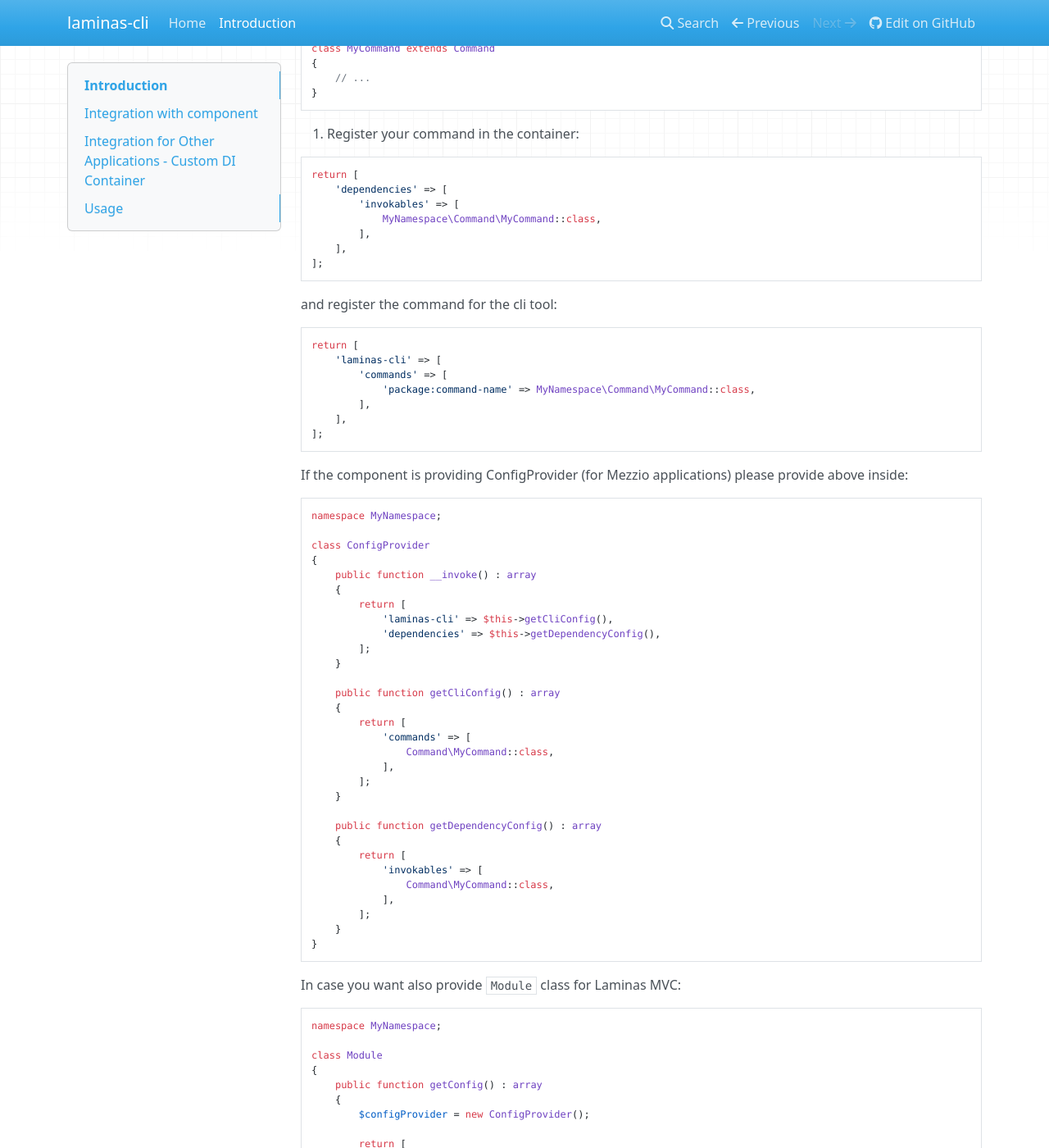
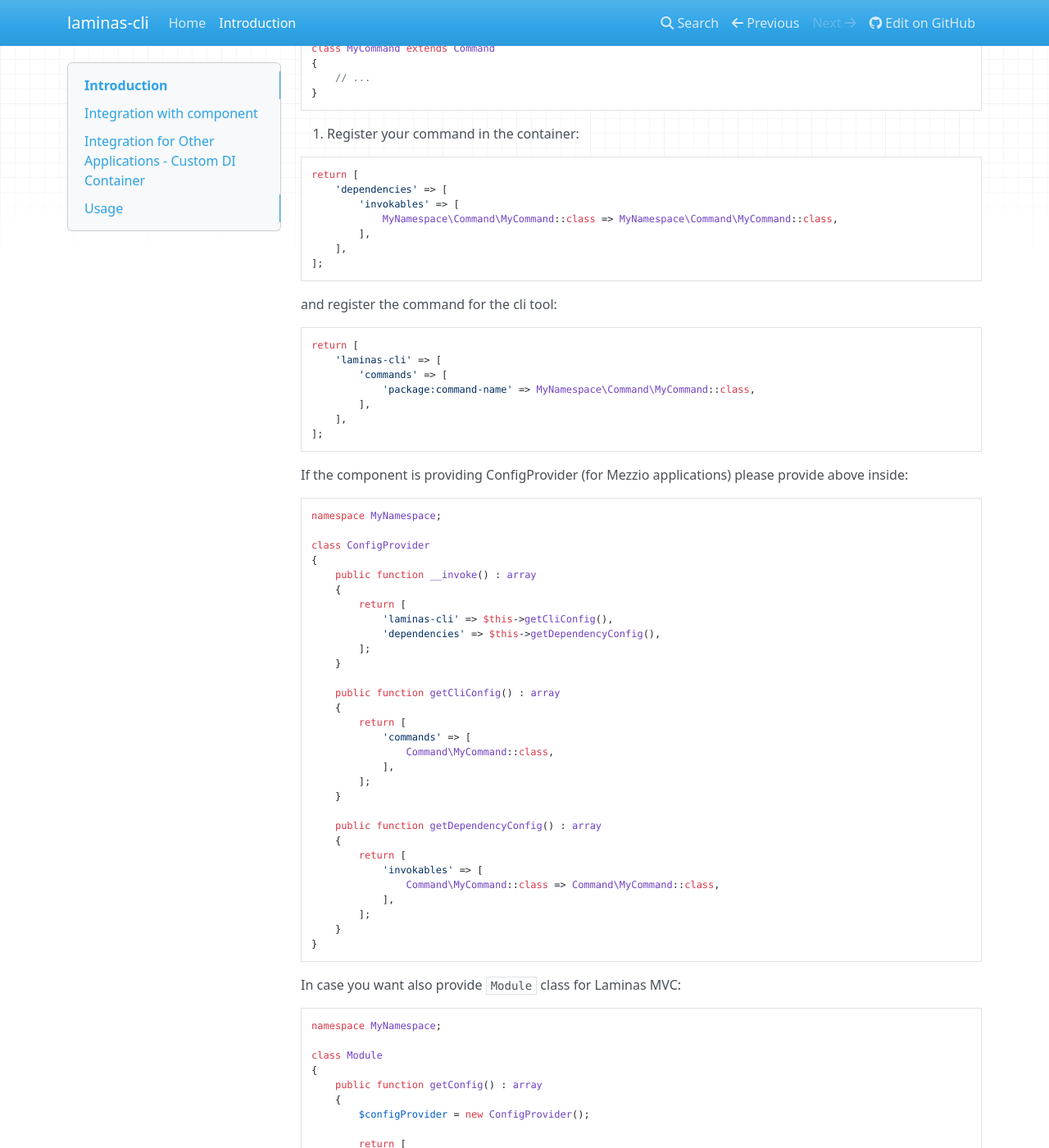
Before and after one commit to laminas/laminas-cli, an MkDocs documentation site: the page built from docs/book/intro.md, in a window 1280 px wide and 1400 px high, scrolled down 516 px. Shown: the whole window at 82% size. Built offline with MkDocs 1.6.1, drawn with Linux system fonts in a browser that asks for light colours; nearby versions of some CDN libraries.

```diff
--- a/docs/book/intro.md
+++ b/docs/book/intro.md
@@ -36,7 +36,7 @@ class MyCommand extends Command
 return [
     'dependencies' => [
         'invokables' => [
-            MyNamespace\Command\MyCommand::class,
+            MyNamespace\Command\MyCommand::class => MyNamespace\Command\MyCommand::class,
         ],
     ],
 ];
@@ -83,7 +83,7 @@ class ConfigProvider
     {
         return [
             'invokables' => [
-                Command\MyCommand::class,
+                Command\MyCommand::class => Command\MyCommand::class,
             ],
         ];
     }
```
